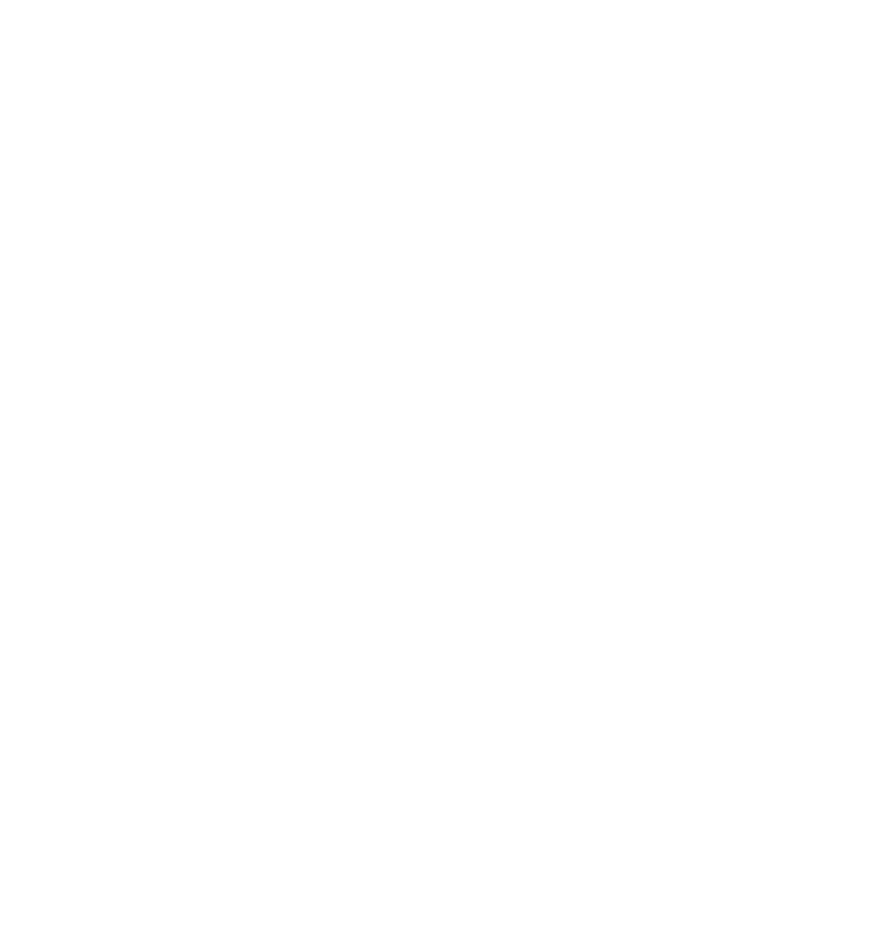
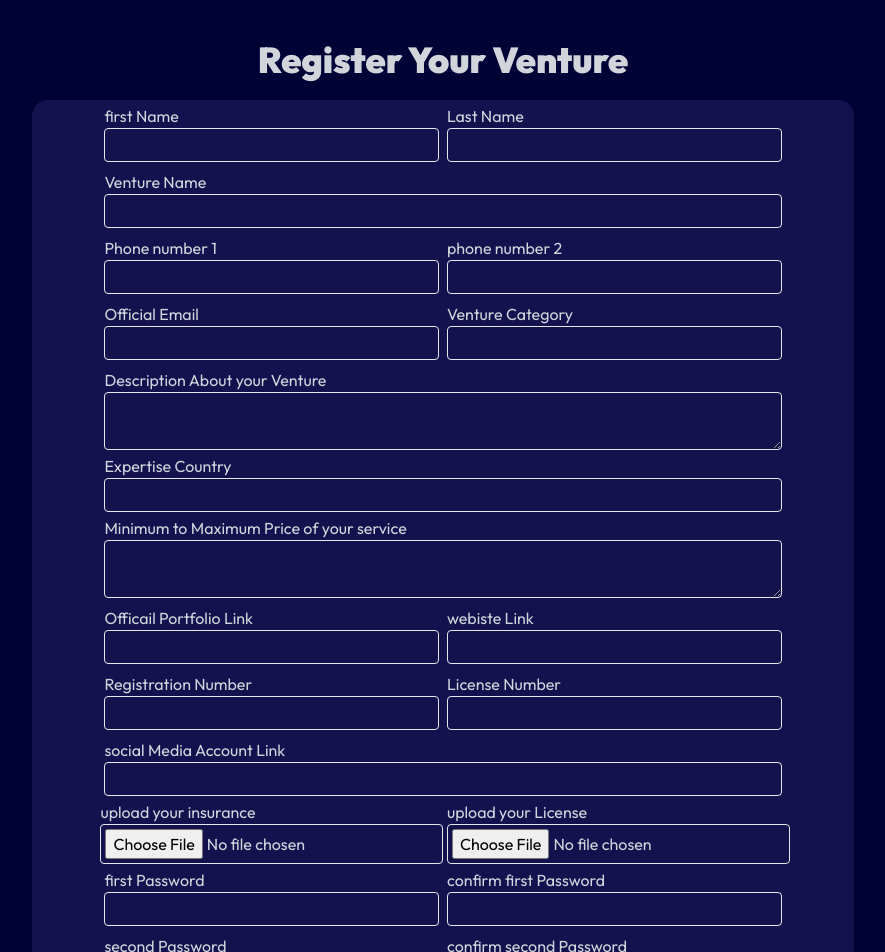
Before and after one commit to ajmal31/skyway_client, a React (Vite) app: page /venture/login in a window 1280 px wide. Before the commit this address had no page. Shown: the top 952 px of the page, without its empty margins (197-1082 px from the left). Before the commit the page ends 800 px from the top, so only its background shows below. Built offline with nearby package versions, Linux system fonts and the light colour scheme.

Commit message:
v11 venture form almost completed

```diff
--- a/src/App.jsx
+++ b/src/App.jsx
@@ -1,13 +1,23 @@
 
 //import pages here
+
+//React Related imports
 import React,{useState,useEffect} from "react"
 import { BrowserRouter as Router ,Routes,Route,useLocation,Navigate } from "react-router-dom"
+
+
+//User related imports
 import UserLogin from "./pages/user/login/UserLogin"
 import UserRegister from "./pages/user/register/UserRegister"
 import Home from "./pages/user/home/Home"
 import UserSlice from "./redux/slices/UserSlice"
 import { useSelector } from "react-redux"
 import Profile from "./pages/user/profile/Profile"
+
+
+//Venture related imports
+
+import VentureLogin from "./pages/venture/Login/VentureLogin"
 
 
 function App() {
@@ -19,11 +29,19 @@
   <Router>
 
   <Routes>
-
+       {/* User Routes */}
         <Route  path="/userLogin" element={token? <h1>sorry you are logged in</h1>: <UserLogin/>} />
         <Route path="/userRegister" element={<UserRegister/>}/>
         <Route path='/' element={(<Home/>)}/>
         <Route path='/userProfile' element={token?<Profile/>:<Navigate to={'/userLogin'} />}/>
+
+
+        {/* Venture Routes */}
+         <Route path="/venture" element={<h1>Venture side</h1>}/>
+         <Route path="/venture/login" element={<VentureLogin/>}/>
+
+
+        {/* Admin Routes */}
 
 
 
--- /dev/null
+++ b/src/components/venture/Login/Vlogin.jsx
@@ -0,0 +1,134 @@
+
+
+const Vlogin = () => {
+
+    return (
+        <form action="">
+            <div className="bg-primary flex items-center flex-col   w-screen">
+
+                <div className="b flex flex-col  p-10 items-center w-5/6">
+                    <div className=" w-1/2 flex flex-col justify-center place-items-center h-1/6">
+                        <label className="text-gray-300 font-bold font-Outfit text-4xl -tracking-widest ">Register Your Venture </label>
+
+
+                    </div>
+                    <div className="bg-secondory flex justify-center mt-5 rounded-2xl font-Outfit text-gray-300  items-center w-5/6">
+
+                        <div className="w-5/6   ">
+                            {/* name boxes */}
+                            <div className=" flex">
+                                <div className=" m-1 flex flex-col h-3/6 w-1/2">first Name
+                                    <input type="text" className="p-1 bg-transparent border  outline-none rounded" />
+                                </div>
+                                <div className=" m-1 flex flex-col h-3/6 w-1/2">Last Name
+                                    <input type="text" className="p-1 bg-transparent border outline-none rounded" />
+                                </div>
+
+                            </div>
+                            {/* Venute name */}
+                            <div className=" m-1 flex flex-col h-3/6 w-2/2">Venture Name
+                                <input type="text" className="p-1 bg-transparent border outline-none rounded" />
+                            </div>
+                            {/* Phone numbers */}
+                            <div className=" flex">
+                                <div className=" m-1 flex flex-col h-3/6 w-1/2">Phone number 1
+                                    <input type="text" className="p-1 bg-transparent border outline-none rounded" />
+                                </div>
+                                <div className=" m-1 flex flex-col h-3/6 w-1/2">phone number 2
+                                    <input type="text" className="p-1 bg-transparent border outline-none rounded" />
+                                </div>
+
+                            </div>
+                            <div className=" flex">
+                                <div className=" m-1 flex flex-col h-3/6 w-1/2">Official Email
+                                    <input type="text" className="p-1 bg-transparent border outline-none rounded" />
+                                </div>
+                                <div className=" m-1 flex flex-col h-3/6 w-1/2">Venture Category
+                                    <input type="text" className="p-1 bg-transparent border outline-none rounded" />
+                                </div>
+
+                            </div>
+                            <div className=" m-1 flex flex-col h-3/6 w-2/2">Description About your Venture
+                                <textarea className="p-1  bg-transparent border rounded" />
+                            </div>
+
+                            <div className=" m-1 flex flex-col h-3/6 w-2/2">Expertise Country
+                                <input type="text" className="p-1 bg-transparent border outline-none rounded" />
+                            </div>
+                            <div className=" m-1 flex flex-col h-3/6 w-2/2">Minimum to Maximum Price of your service
+                                <textarea className="p-1 bg-transparent border  rounded" />
+                            </div>
+
+                            <div className=" flex">
+                                <div className=" m-1 flex flex-col h-3/6 w-1/2">Officail Portfolio Link
+                                    <input type="text" className="p-1 bg-transparent border outline-none rounded" />
+                                </div>
+                                <div className=" m-1 flex flex-col h-3/6 w-1/2">webiste Link
+                                    <input type="text" className="p-1 bg-transparent border outline-none rounded" />
+                                </div>
+
+                            </div>
+
+                            <div className=" flex">
+                                <div className=" m-1 flex flex-col h-3/6 w-1/2">Registration Number
+                                    <input type="text" className="p-1 bg-transparent border outline-none rounded" />
+                                </div>
+                                <div className="m-1 flex flex-col h-3/6 w-1/2">License Number
+                                    <input type="text" className="p-1 bg-transparent border outline-none rounded" />
+                                </div>
+
+                            </div>
+                            {/* social media account section */}
+                            <div className=" m-1 flex flex-col h-3/6 w-2/2">social Media Account Link
+                                <input type="text" className="p-1 bg-transparent border outline-none rounded" />
+                            </div>
+                            {/* uploads */}
+                            <div className=" flex ">
+                                <div className=" mr-1 flex flex-col h-3/6 w-1/2">upload your insurance
+                                    <input type="file" className="p-1 bg-transparent border outline-none rounded" />
+                                </div>
+                                <div className="  flex flex-col h-3/6 w-1/2">upload your License
+                                    <input type="file" className="p-1 bg-transparent border outline-none rounded" />
+                                </div>
+
+                            </div>
+                            {/* Password section */}
+                            <div className=" flex">
+                                <div className=" m-1 flex flex-col h-3/6 w-1/2">first Password
+                                    <input type="text" className="p-1 bg-transparent border outline-none rounded" />
+                                </div>
+                                <div className=" m-1 flex flex-col h-3/6 w-1/2">confirm first Password
+                                    <input type="text" className="p-1 bg-transparent border outline-none rounded" />
+                                </div>
+
+                            </div>
+                            <div className=" flex">
+                                <div className=" m-1 flex flex-col h-3/6 w-1/2">second Password
+                                    <input type="text" className="p-1 bg-transparent border outline-none rounded" />
+                                </div>
+                                <div className=" m-1 flex flex-col h-3/6 w-1/2">confirm second Password
+                                    <input type="text" className="p-1 bg-transparent border outline-none rounded" />
+                                </div>
+
+                            </div>
+                            {/* check box */}
+                            <div className=" m-1 flex justify-start items-start flex-col h-3/6 w-1/2">Agree term and conditions
+                                <input type="checkbox" className="p-1 bg-gray-300 rounded" />
+                            </div>
+
+
+                        </div>
+
+
+                    </div>
+
+                </div>
+
+            </div>
+        </form>
+
+    )
+
+}
+
+export default Vlogin
--- /dev/null
+++ b/src/pages/venture/Login/VentureLogin.jsx
@@ -0,0 +1,19 @@
+// import here componets if its required
+import Vlogin from "../../../components/venture/Login/Vlogin"
+const VentureLogin=()=>{
+
+
+return(
+
+
+    <Vlogin/>
+
+)
+
+
+
+
+
+}
+
+export default VentureLogin
```
